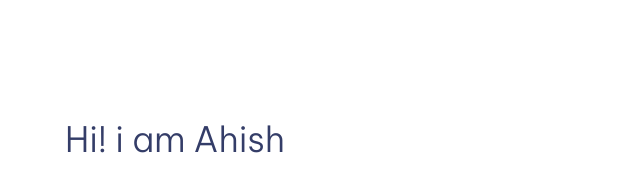
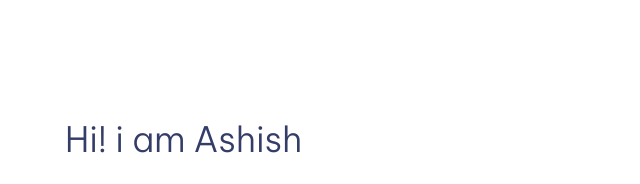
Before and after one commit to ashishkumardubey123/My-portfolio, a plain HTML site: page index.html in a window 1280 px wide. Shown: the part 130-314 px from the top of the page, 87-727 px from the left. Drawn offline with nearby package versions, Linux system fonts and the light colour scheme.

Commit message:
spalling mistake

```diff
--- a/index.html
+++ b/index.html
@@ -33,7 +33,7 @@
 
          <div class="hero-section-left">
           <div class="hero-section-heading">Hi!
-          i am Ahish</div>
+          i am Ashish</div>
           <div class=" hero-section-heading hero-section-sub-heading">
             I AM A  <span class="role"></span>
           </div>
```
